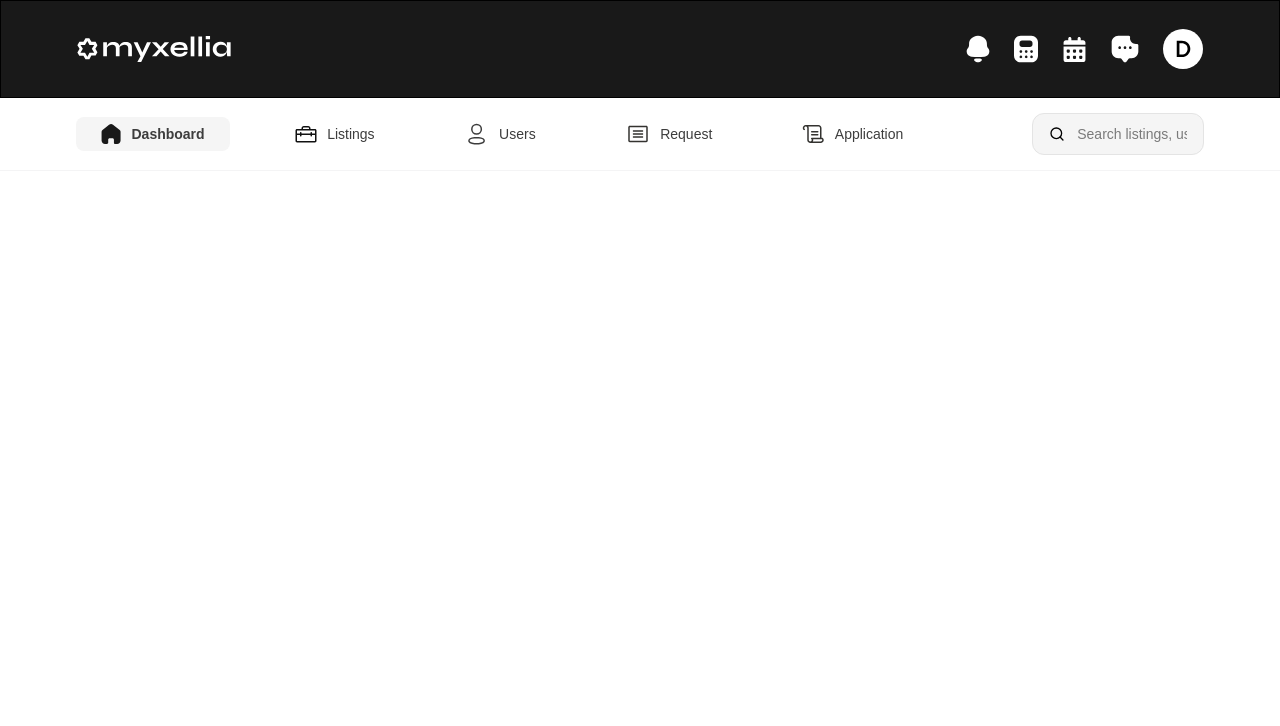
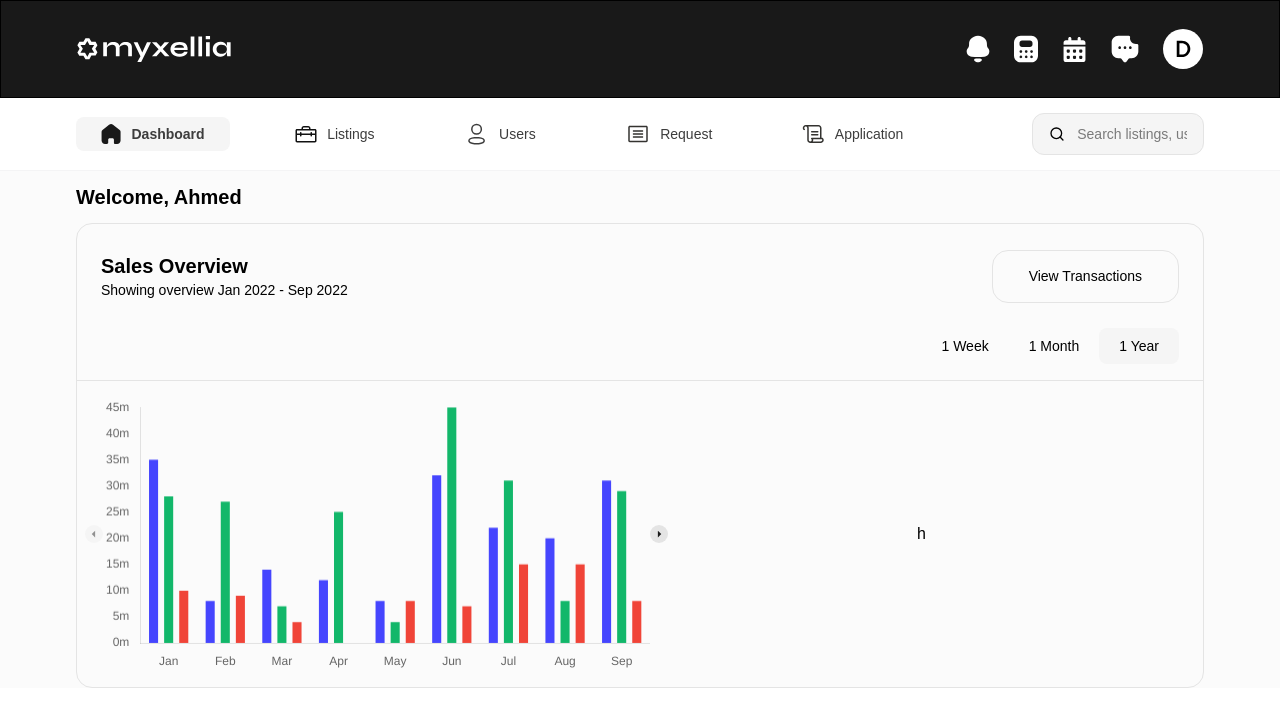
Before and after one commit to Maxinth/myx-dash, a React (Vite) app: page / in a window 1280 px wide. Shown: the top 726 px of the page. Built offline with nearby package versions, Linux system fonts and the light colour scheme; a web font is replaced by a local one.

Commit message:
add cashflow box

```diff
--- a/src/App.css
+++ b/src/App.css
@@ -2,7 +2,11 @@
 
 @theme {
   --font-ecb: "Euclid Circular B", sans-serif;
+  --color-pri-black: "#191919";
+  --color-mid-gray: "#606060";
 }
+
+/* Calendar resets */
 
 .fc-daygrid-day {
   border: 1px solid #242424 !important;
--- a/src/App.tsx
+++ b/src/App.tsx
@@ -3,6 +3,7 @@ import DashboardMenu from "./components/DashboardMenu";
 // import CalendarSidebar from "./components/Calendar";
 // import GroupedBarChart from "./components/LineChart";
 import Navbar from "./components/Navbar";
+import DashboardMain from "./components/DashboardMain";
 
 function App() {
   return (
@@ -11,6 +12,7 @@ function App() {
         <Navbar />
         <div className=" w-full ">
           <DashboardMenu />
+          <DashboardMain />
         </div>
       </section>
     </main>
--- /dev/null
+++ b/src/components/DashboardMain.tsx
@@ -0,0 +1,24 @@
+import GroupedBarChart from "./LineChart";
+import SalesOverview from "./SalesOverview";
+
+const DashboardMain = () => {
+  return (
+    <section className="px-19 bg-[#fbfbfb] pt-3">
+      <h1 className="font-semibold text-pri-black mb-3 text-xl">
+        Welcome, Ahmed
+      </h1>
+      <div className="border border-[#E4E4E4] rounded-2xl x">
+        <SalesOverview />
+        <hr className="text-[#E4E4E4] w-full" />
+        <section className="flex items-center">
+          <div className="w-1/2 px-2 py-4">
+            <GroupedBarChart />
+          </div>
+          <div className="w-1/2 flex items-center justify-center">h</div>
+        </section>
+      </div>
+    </section>
+  );
+};
+
+export default DashboardMain;
--- a/src/components/DashboardMenu.tsx
+++ b/src/components/DashboardMenu.tsx
@@ -2,6 +2,7 @@ import { dashMenuData } from "./data";
 import { MdCancel } from "react-icons/md";
 import { FiSearch } from "react-icons/fi";
 import { useState } from "react";
+
 const DashboardMenu = () => {
   const [searchInput, setSearchInput] = useState("");
   return (
--- a/src/components/LineChart.tsx
+++ b/src/components/LineChart.tsx
@@ -1,5 +1,6 @@
 /* eslint-disable @typescript-eslint/no-explicit-any */
-import React from "react";
+import LeftPlay from "../assets/left-play.svg";
+import RightPlay from "../assets/right-play.svg";
 import {
   Chart as ChartJS,
   CategoryScale,
@@ -75,7 +76,7 @@ export default function GroupedBarChart() {
       y: {
         beginAtZero: true,
         grid: {
-          display: false, // ⬅ removes horizontal grid lines
+          display: false,
         },
         ticks: {
           callback(this: any, value: string | number) {
@@ -85,11 +86,17 @@ export default function GroupedBarChart() {
       },
       x: {
         grid: {
-          display: false, // ⬅ removes vertical grid lines
+          display: false,
         },
       },
     },
   };
 
-  return <Bar data={data} options={options} />;
+  return (
+    <section className="flex items-center">
+      <img src={LeftPlay} alt="left-play" />
+      <Bar data={data} options={options} />
+      <img src={RightPlay} alt="right-play" />
+    </section>
+  );
 }
--- /dev/null
+++ b/src/components/ListingOverviewBox.tsx
@@ -0,0 +1,20 @@
+import listingHome from "../assets/listing-home.svg";
+import RightArrow from "../assets/arrow.svg";
+
+const ListingOverviewBox = () => {
+  return (
+    <div className="border border-[#E4E4E4] rounded-2xl p-4 ">
+      <div className="flex items-center justify-between">
+        <p className="flex items-center text-sm gap-3">
+          <img src={listingHome} alt="listing" />
+          <span className="font-medium">Listings Overview</span>
+        </p>
+        <p className="flex items-center text-sm text-[#4545FE] font-medium">
+          View all <img src={RightArrow} alt="arrow" className="ml-2" />
+        </p>
+      </div>
+    </div>
+  );
+};
+
+export default ListingOverviewBox;
--- /dev/null
+++ b/src/components/SalesOverview.tsx
@@ -0,0 +1,38 @@
+const SalesOverview = () => {
+  return (
+    <div className="flex flex-col gap-4 py-4 px-2 pr-6">
+      <div className="flex items-center justify-between">
+        <div className="my-3 px-4">
+          <h2 className="text-pri-black font-semibold text-xl">
+            Sales Overview
+          </h2>
+          <p className="text-sm font-normal">
+            Showing overview Jan 2022 - Sep 2022
+          </p>
+        </div>
+        <button className="outline-none border border-[#E4E4E4] rounded-2xl py-[15.5px] px-9 text-sm font-medium cursor-pointer  transition-all duration-200 ease-in-out hover:bg-[#f1efef]">
+          View Transactions
+        </button>
+      </div>
+      <DurationBox />
+    </div>
+  );
+};
+
+const DurationBox = () => {
+  return (
+    <div className="flex items-center justify-end transition-all duration-200 ease-in-out">
+      <span className="py-2 px-5 text-sm cursor-pointer hover:bg-[#e0dddd] rounded-lg  ">
+        1 Week
+      </span>
+      <span className="py-2 px-5 text-sm cursor-pointer hover:bg-[#e0dddd]  rounded-lg  ">
+        1 Month
+      </span>
+      <span className="py-2 px-5 text-sm cursor-pointer hover:bg-[] bg-[#F5F5F5] hover:bg-[#ebeaea] rounded-lg  ">
+        1 Year
+      </span>
+    </div>
+  );
+};
+
+export default SalesOverview;
```
Also changed, not shown: src/assets/left-play.svg (added), src/assets/right-play.svg (added).
